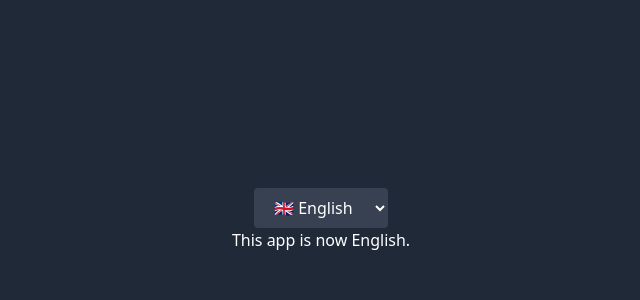
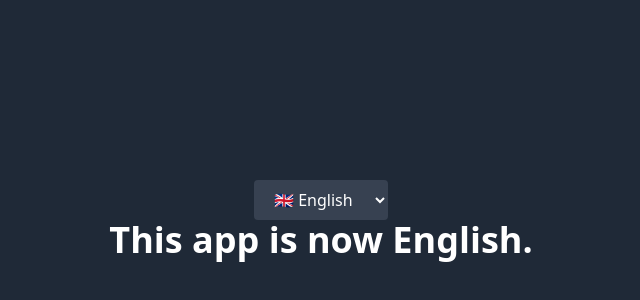
Before and after one commit to okcl/ReactDevelhope, a React (Create React App) app: page / in a window 1280 px wide. Shown: the part 180-480 px from the top of the page, without its empty margins (319-959 px from the left). Built offline with nearby package versions, Linux system fonts and the light colour scheme.

Commit message:
now the message is displayed in h1 tag

```diff
--- a/src/DisplayLanguage.jsx
+++ b/src/DisplayLanguage.jsx
@@ -15,7 +15,7 @@ class DisplayLanguage extends React.Component{
         return  <div>
             <LanguageContext.Consumer>
                 { (language) => {
-                    return <div>{Strings[language].MESSAGE}</div>
+                    return <div><h1 className="text-4xl font-bold">{Strings[language].MESSAGE}</h1></div>
                 }}
             </LanguageContext.Consumer>
       </div>
```
